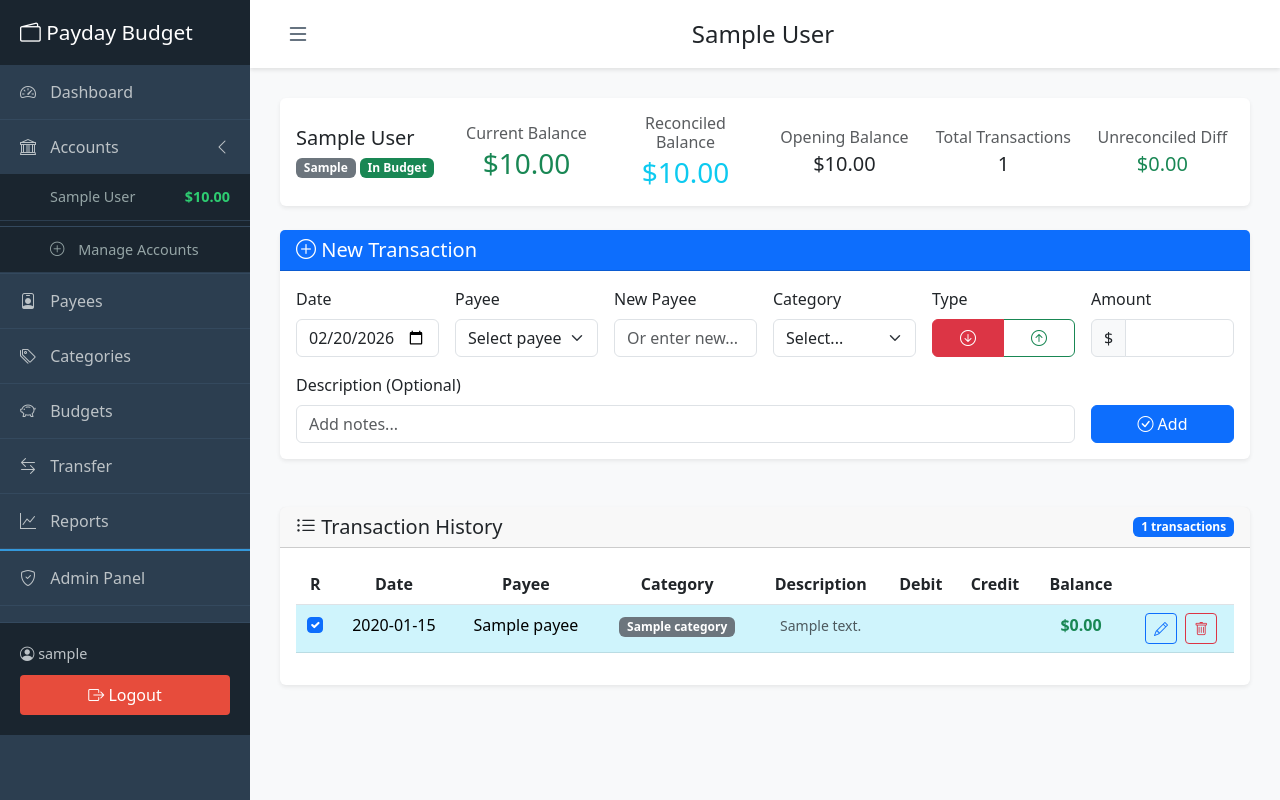
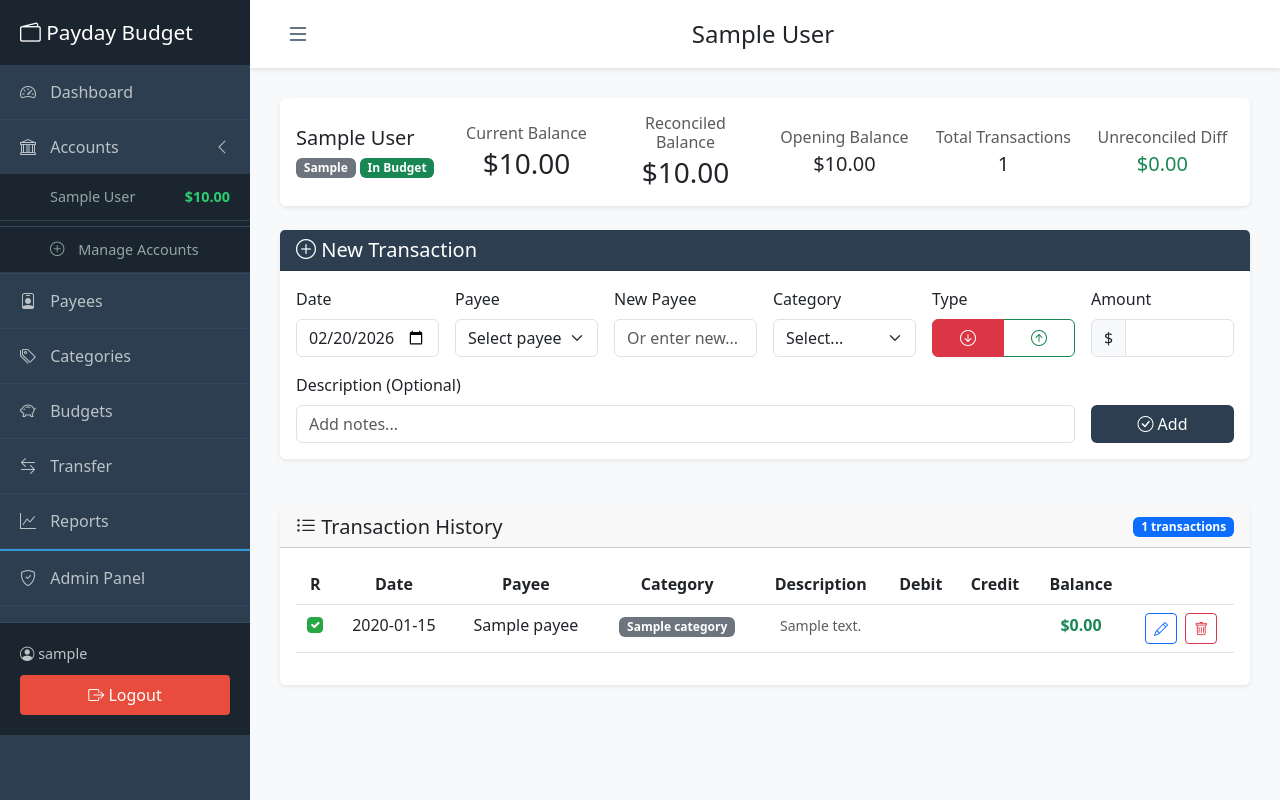
Before and after one commit to alreadyded1/Payday-Budget, a Flask app: page /account/1 in a window 1280 px wide. Run offline with Flask 3, Linux system fonts and the light colour scheme; a user stored in the database is signed in; tables that the repository leaves empty hold one stand-in row (values such as "Sample post"); some libraries are stand-ins or nearby versions.

Commit message:
Update UI styling across account, category, and transfer pages
Implements consistent color scheme and improves visual clarity:

Account Transactions Page:
- Change New Transaction header and button to #2c3e50
- Update balance displays to black text (remove conditional coloring)
- Remove blue highlighting from reconciled transactions
- Add green checkmark styling for reconciled checkboxes

Categories Page:
- Update period filter buttons (MTD, YTD, All Time) to #2c3e50
- Change Create Category header and button to #2c3e50
- Set category name links to black text

Transfer Page:
- Update Transfer Funds header and button to #2c3e50

Co-Authored-By: Claude Sonnet 4.5 <noreply@anthropic.com>

```diff
--- a/templates/account_transactions.html
+++ b/templates/account_transactions.html
@@ -5,6 +5,13 @@
 {% block page_title %}{{ account.name }}{% endblock %}
 
 {% block content %}
+<style>
+    /* Green checkmark for reconciled transactions */
+    .reconcile-checkbox:checked {
+        background-color: #28a745;
+        border-color: #28a745;
+    }
+</style>
 <div class="row">
     <!-- Account Summary Card -->
     <div class="col-12">
@@ -22,13 +29,13 @@
                     </div>
                     <div class="col-6 col-md-2 text-center account-summary-card">
                         <h6 class="text-muted mb-1">Current Balance</h6>
-                        <h3 class="mb-0 {% if account.balance >= 0 %}text-success{% else %}text-danger{% endif %}">
+                        <h3 class="mb-0 text-dark">
                             ${{ "%.2f"|format(account.balance) }}
                         </h3>
                     </div>
                     <div class="col-6 col-md-2 text-center account-summary-card">
                         <h6 class="text-muted mb-1">Reconciled Balance</h6>
-                        <h3 class="mb-0 {% if reconciled_balance >= 0 %}text-info{% else %}text-warning{% endif %}">
+                        <h3 class="mb-0 text-dark">
                             ${{ "%.2f"|format(reconciled_balance) }}
                         </h3>
                     </div>
@@ -56,7 +63,7 @@
 <div class="row mb-4">
     <div class="col-12">
         <div class="card">
-            <div class="card-header bg-primary text-white">
+            <div class="card-header text-white" style="background-color: #2c3e50;">
                 <h5 class="mb-0"><i class="bi bi-plus-circle"></i> New Transaction</h5>
             </div>
             <div class="card-body">
@@ -138,7 +145,7 @@
                         <!-- Submit Button -->
                         <div class="col-md-2">
                             <label class="form-label">&nbsp;</label>
-                            <button type="submit" class="btn btn-primary w-100">
+                            <button type="submit" class="btn w-100 text-white" style="background-color: #2c3e50;">
                                 <i class="bi bi-check-circle"></i> Add
                             </button>
                         </div>
@@ -176,7 +183,7 @@
                         </thead>
                         <tbody>
                             {% for transaction in transactions %}
-                            <tr class="{% if transaction.reconciled %}table-info{% endif %}">
+                            <tr>
                                 <td class="text-center">
                                     <input type="checkbox" class="form-check-input reconcile-checkbox"
                                            data-transaction-id="{{ transaction.id }}"
@@ -538,12 +545,6 @@
             .then(response => response.json())
             .then(data => {
                 if (data.success) {
-                    // Toggle row highlighting
-                    if (data.reconciled) {
-                        row.classList.add('table-info');
-                    } else {
-                        row.classList.remove('table-info');
-                    }
                     // Reload page to update reconciled balance
                     location.reload();
                 }
--- a/templates/transfer.html
+++ b/templates/transfer.html
@@ -8,7 +8,7 @@
 <div class="row justify-content-center">
     <div class="col-lg-8">
         <div class="card">
-            <div class="card-header bg-primary text-white">
+            <div class="card-header text-white" style="background-color: #2c3e50;">
                 <h5 class="mb-0"><i class="bi bi-arrow-left-right"></i> Transfer Funds</h5>
             </div>
             <div class="card-body">
@@ -92,7 +92,7 @@
 
                         <!-- Submit Button -->
                         <div class="col-12">
-                            <button type="submit" class="btn btn-primary w-100" id="submit_btn" disabled>
+                            <button type="submit" class="btn w-100 text-white" style="background-color: #2c3e50;" id="submit_btn" disabled>
                                 <i class="bi bi-arrow-left-right"></i> Complete Transfer
                             </button>
                         </div>
```
Also changed, not shown: templates/categories.html (+6 -6 lines).
